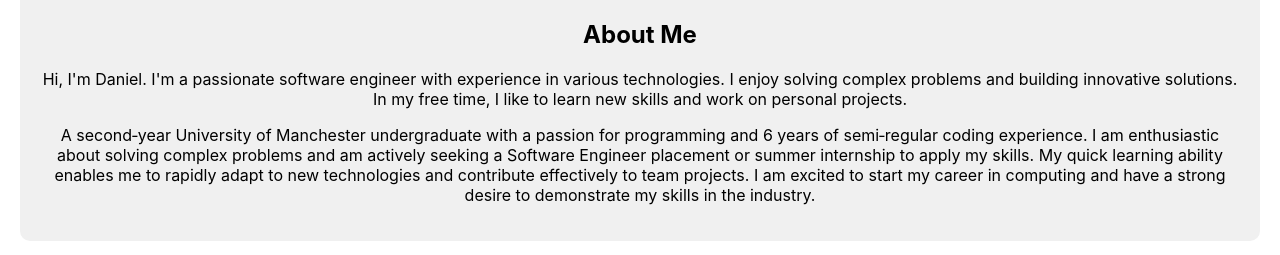
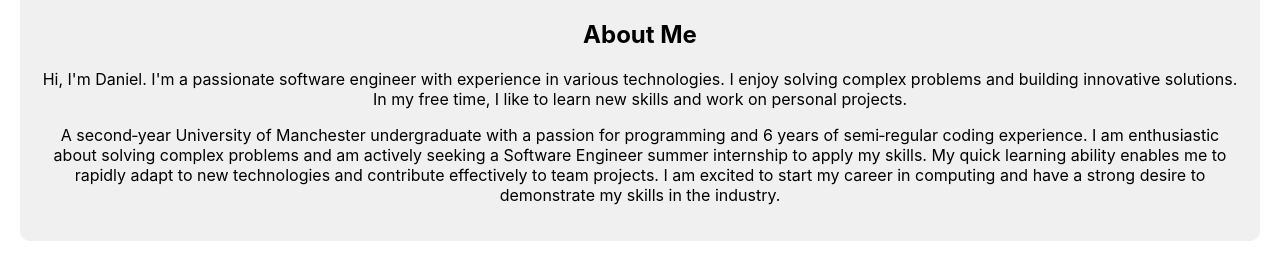
Before and after one commit to HerreroRocher/personal-portfolio-si, a React (Create React App) app: page / in a window 1280 px wide. Shown: the part 880-1135 px from the top of the page. Built offline with nearby package versions, Linux system fonts and the light colour scheme; the HTML template or start-up script is replaced by a standard one.

Commit message:
Correctes summer internship info

```diff
--- a/src/App.js
+++ b/src/App.js
@@ -15,10 +15,10 @@
       <h4>The University of Manchester</h4>
       <p>Location: Manchester, UK</p>
       <p>Degree: BSc in Computer Science with Industrial Experience</p>
-      <p>Duration: Sept 2023 ‑ Jul 2027</p>
+      <p>Duration: Sept 2023 ‑ Jul 2026</p>
       <p>• Achieved course units: Computer Engineering(63%), Computer Architecture(77%), Programming 1(71%), First Year Team Project(78%), Data Science(75%), Operating Systems(67%), Computation(72%)</p>
       <p>• Current course units: Software Engineering, Programming Languages & Paradigms, Algorithms and Data Structures, Logic and Modelling, Intro to AI, Databases, Machine Learning, Distributed Systems</p>
-      <p>• Expected first class degree (2027)</p>
+      <p>• Expected first class degree (2026)</p>
       <h4>Finchley Catholic High School</h4>
       <p>Location: London, UK</p>
       <p>Duration: Sept 2016 ‑ Jun 2023</p>
@@ -360,7 +360,7 @@
             Hi, I'm Daniel. I'm a passionate software engineer with experience in various technologies. I enjoy solving complex problems and building innovative solutions. In my free time, I like to learn new skills and work on personal projects.
           </p>
           <p>
-            A second‑year University of Manchester undergraduate with a passion for programming and 6 years of semi‑regular coding experience. I am enthusiastic about solving complex problems and am actively seeking a Software Engineer placement or summer internship to apply my skills. My quick learning ability enables me to rapidly adapt to new technologies and contribute effectively to team projects. I am excited to start my career in computing and have a strong desire to demonstrate my skills in the industry.
+            A second‑year University of Manchester undergraduate with a passion for programming and 6 years of semi‑regular coding experience. I am enthusiastic about solving complex problems and am actively seeking a Software Engineer summer internship to apply my skills. My quick learning ability enables me to rapidly adapt to new technologies and contribute effectively to team projects. I am excited to start my career in computing and have a strong desire to demonstrate my skills in the industry.
           </p>
         </section>
         <Section title="Education" imageUrl={educationImg} />
```
